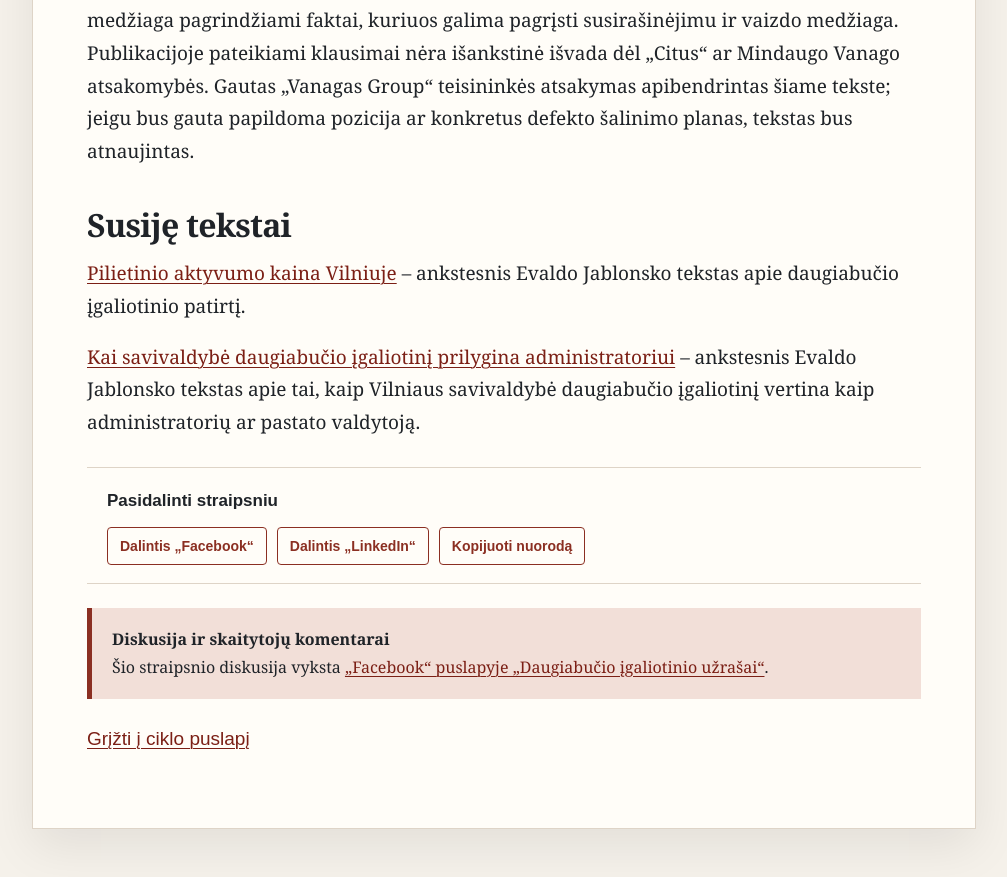
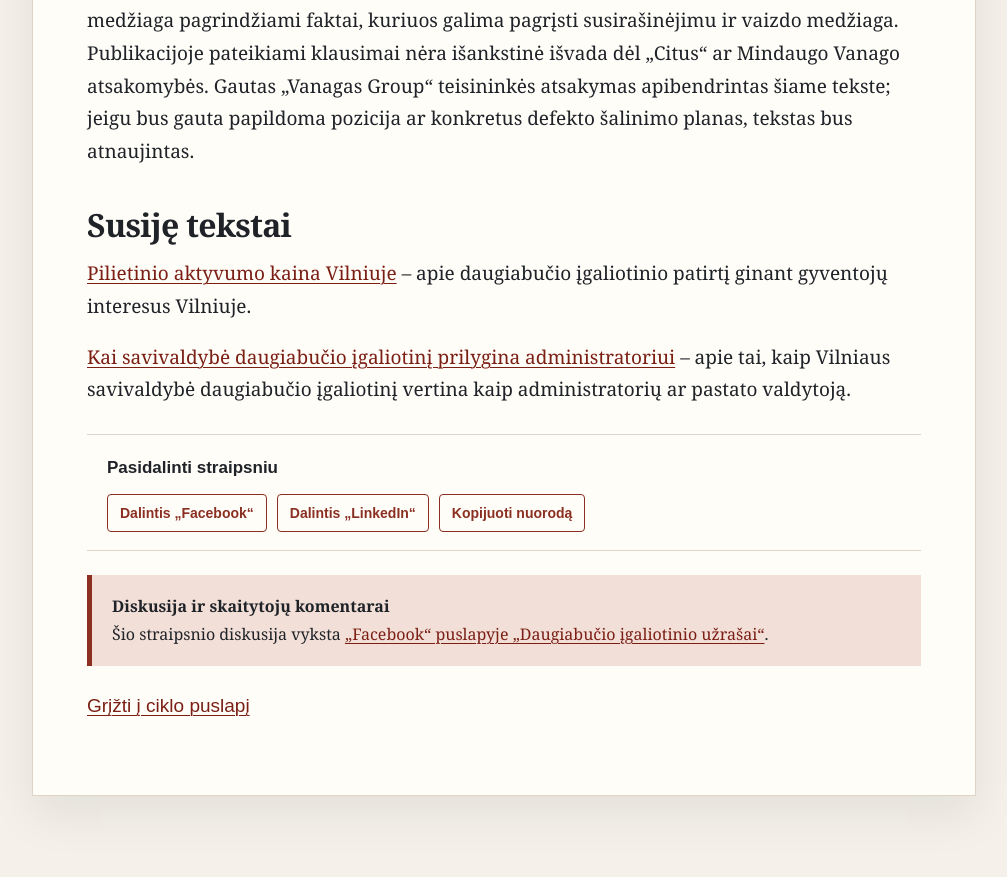
Before and after one commit to evkanas/evkanas.github.io, a Jekyll site: the page built from daugiabucio-igaliotinio-uzrasai/citus/mindaugas-vanagas-uzliejamas-parkingas.md, in a window 1280 px wide and 900 px high, scrolled down 6590 px. Shown: the top 877 px of the window, without its empty margins (136-1143 px from the left). Built offline with Jekyll 4.4.1, drawn with Linux system fonts in a browser that asks for light colours.

Commit message:
Refine related article descriptions

```diff
--- a/daugiabucio-igaliotinio-uzrasai/citus/mindaugas-vanagas-uzliejamas-parkingas.md
+++ b/daugiabucio-igaliotinio-uzrasai/citus/mindaugas-vanagas-uzliejamas-parkingas.md
@@ -316,9 +316,9 @@ Apie kitus mūsų projekte nustatytus defektus, jų šalinimą ir bendravimą su
 
 ## Susiję tekstai
 
-[Pilietinio aktyvumo kaina Vilniuje](/daugiabucio-igaliotinio-uzrasai/savivaldybe/pilietinio-aktyvumo-kaina-vilniuje/) – ankstesnis Evaldo Jablonsko tekstas apie daugiabučio įgaliotinio patirtį.
+[Pilietinio aktyvumo kaina Vilniuje](/daugiabucio-igaliotinio-uzrasai/savivaldybe/pilietinio-aktyvumo-kaina-vilniuje/) – apie daugiabučio įgaliotinio patirtį ginant gyventojų interesus Vilniuje.
 
-[Kai savivaldybė daugiabučio įgaliotinį prilygina administratoriui](/daugiabucio-igaliotinio-uzrasai/savivaldybe/) – ankstesnis Evaldo Jablonsko tekstas apie tai, kaip Vilniaus savivaldybė daugiabučio įgaliotinį vertina kaip administratorių ar pastato valdytoją.
+[Kai savivaldybė daugiabučio įgaliotinį prilygina administratoriui](/daugiabucio-igaliotinio-uzrasai/savivaldybe/) – apie tai, kaip Vilniaus savivaldybė daugiabučio įgaliotinį vertina kaip administratorių ar pastato valdytoją.
 
 <div class="savivaldybe-share">
   <strong>Pasidalinti straipsniu</strong>
```
Also changed, not shown: daugiabucio-igaliotinio-uzrasai/daugiabucio-igaliotinio-uzrasai-savivaldybe.md (+2 -2 lines), daugiabucio-igaliotinio-uzrasai/pilietinio-aktyvumo-kaina-vilniuje.md (+2 -2 lines).
